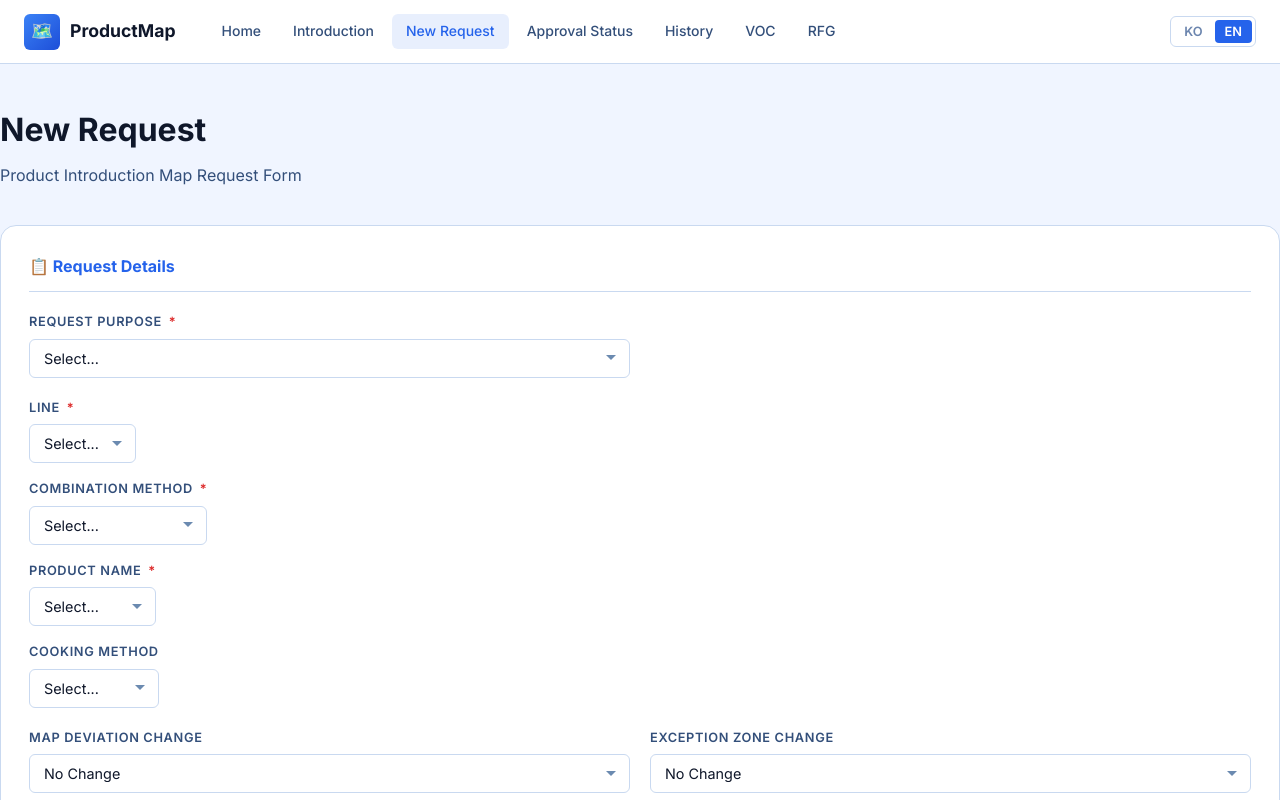
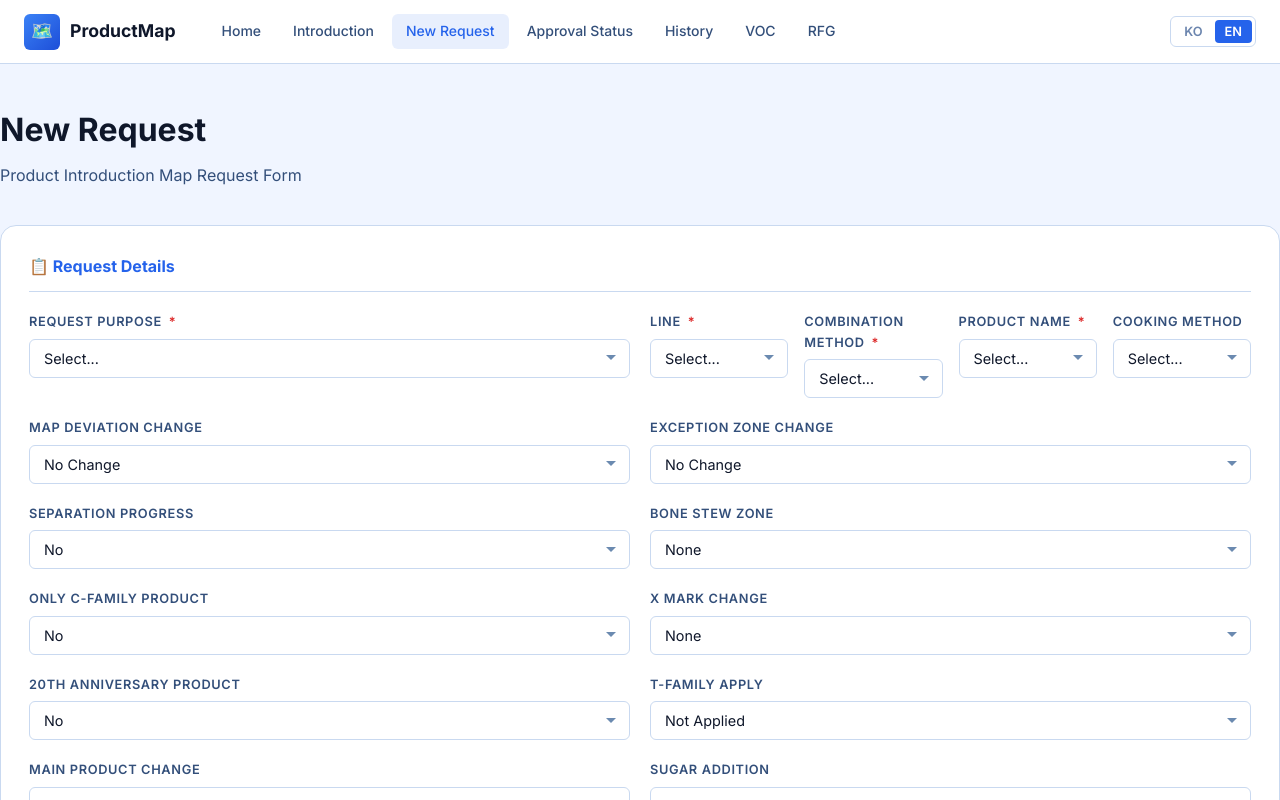
Before and after one commit to dndud3377/request-site, a React (Create React App) app in the folder frontend/: page /request in a window 1280 px wide. Shown: the top 800 px of the page. Built offline with nearby package versions, Linux system fonts and the light colour scheme.

Commit message:
fix: remove form-group class from row wrapper to enable horizontal flex layout
.form-group forces flex-direction: column, overriding the inline flex row.
Keeping only full-width class allows the 4 fields to display horizontally.

https://claude.ai/code/session_01CNRPcQhfp39JejgrtDShgz

```diff
--- a/frontend/src/pages/RequestPage.tsx
+++ b/frontend/src/pages/RequestPage.tsx
@@ -350,7 +350,7 @@ const hasMapDeviation = detail.map_deviation_change === '변경 있음';
           )}
 
           {/* 2. 라인 / 3. 조합법 선택 / 4. 제품 이름 선택 / 조리법 — 한 줄 */}
-          <div className="form-group full-width" style={{ display: 'flex', gap: '16px', alignItems: 'flex-start' }}>
+          <div className="full-width" style={{ display: 'flex', gap: '16px', alignItems: 'flex-start' }}>
 
             {/* 라인 */}
             <div className="form-group" style={{ flex: 1 }}>
```
